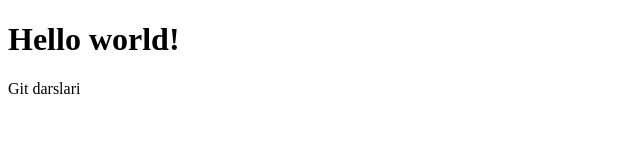
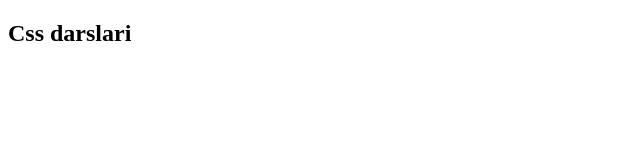
Before and after one commit to Umidbeksalayev13/Yangi-Praject, a plain HTML site: page yangi.html in a window 1280 px wide. Shown: the whole page, without its empty margins (0-640 px from the left). Drawn offline with Linux system fonts and the light colour scheme.

Commit message:
uchinchi commit

```diff
--- a/index.html
+++ b/yangi.html
@@ -6,7 +6,6 @@
     <title>Document</title>
 </head>
 <body>
-    <h1>Hello world!</h1>
-    <p>Git darslari</p>
+    <h2>Css darslari</h2>
 </body>
 </html>
```
